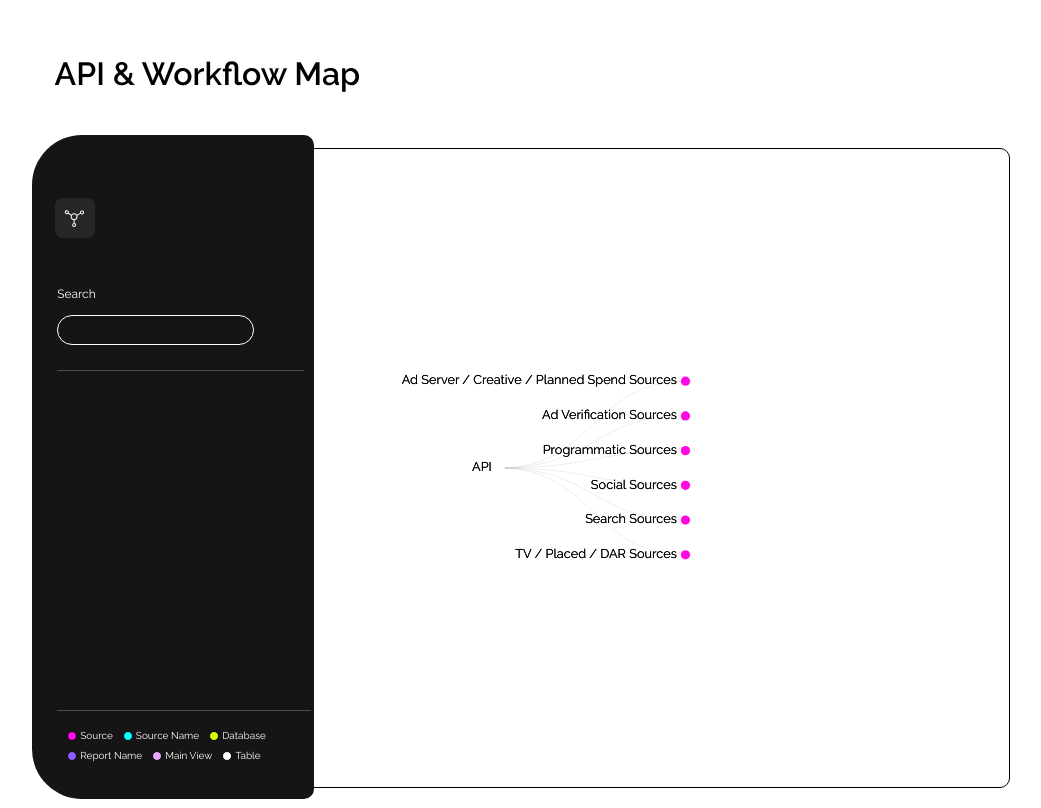
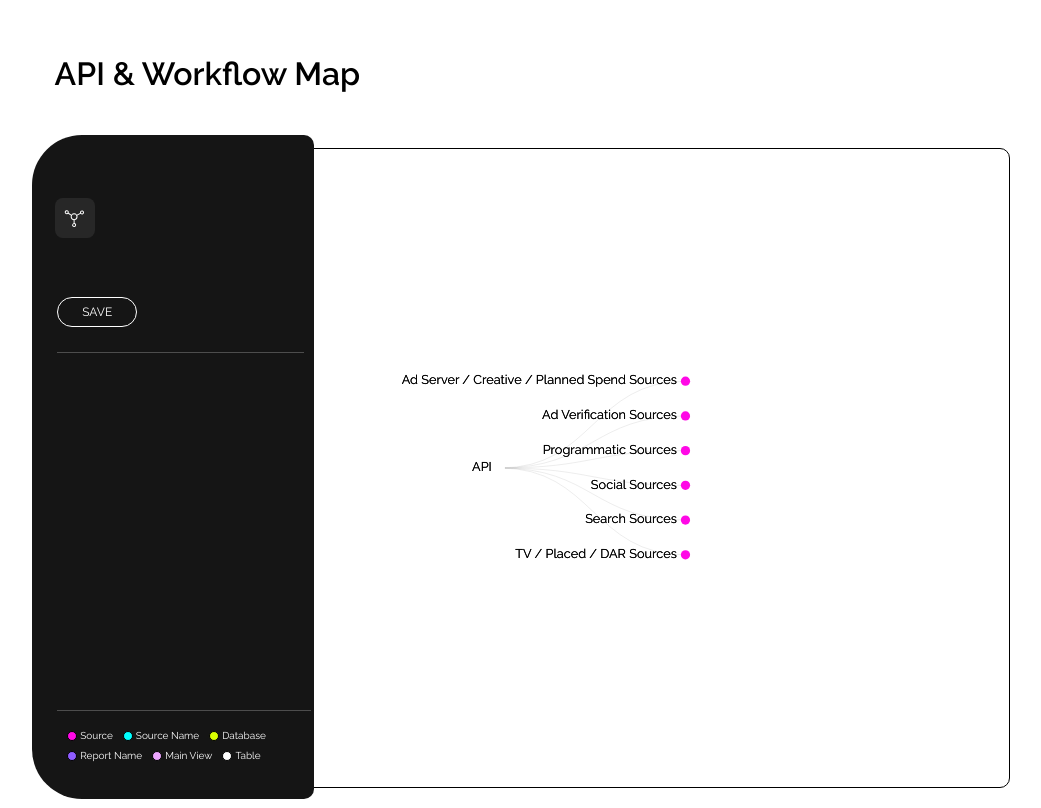
Before and after one commit to BatoolAkbar/workflow-documentation, a React (Create React App) app in the folder my-app/: page / in a window 1280 px wide. Both pictures are taken after a click on the element 158 px from the left and 218 px from the top of the page. Shown: the whole page, without its empty margins (83-1124 px from the left). Built offline with nearby package versions, Linux system fonts and the light colour scheme.

Commit message:
d3v7 and export tree chart

```diff
--- a/my-app/package.json
+++ b/my-app/package.json
@@ -8,12 +8,14 @@
     "@testing-library/user-event": "^13.5.0",
     "bootstrap": "^5.1.3",
     "d3": "^7.4.0",
+    "export-to-csv": "^0.2.1",
     "jquery": "^3.6.0",
     "react": "^18.2.0",
     "react-bootstrap": "^2.4.0",
     "react-dom": "^18.2.0",
     "react-html2pdf": "^1.0.1",
     "react-scripts": "5.0.1",
+    "save-svg-as-png": "^1.4.17",
     "web-vitals": "^2.1.4"
   },
   "scripts": {
--- a/my-app/src/Chart.js
+++ b/my-app/src/Chart.js
@@ -24,14 +24,6 @@ function Chart(props) {
                 const root = d3.hierarchy(branch);
                 const links = root.links();
                 const nodes = root.descendants();
-
-
-                var colors = ["#ff08e6", "#00ffff", "#d9ff00", "#6924ff", "#f157ff", "white", "white"]
-                var cols = ["Source", "Source Name", "Database Name", "Report Name", "Lookback", "Main View", "Tables"]
-
-                var legend_colorScale = d3.scaleOrdinal()
-                    .domain(cols)
-                    .range(colors)
 
                 function drag(simulation) {
                     function dragstarted(event, d) {
@@ -98,9 +90,6 @@ function Chart(props) {
                 }
 
                 function circleSize(d) {
-                    if (d.data.name == 'API') {
-                        return 35
-                    }
                     if (d.data.source) {
                         return 20
                     } if (d.data.source_name) {
@@ -130,12 +119,14 @@ function Chart(props) {
                     if (d.data.report_name) {
                         return d.data.report_name
                     }
+                    if (d.data.db_name) {
+                        return d.data.db_name
+                    }
+
                 }
 
 
                 function tooltip(d) {
-                    console.log(d)
-
                     if (d.data.report_name) {
                         return d.data.name  + "<br>" + "Lookback: " + d.data.lookback + " days"
                     }
@@ -147,7 +138,6 @@ function Chart(props) {
 
 
                 function nodePathText(d) {
-                    console.log(d)
                     if (d.data.source) {
                         return `<span class="node-path-title">Selected Node Path:</span><div class="node-text"> <div class="node-key node-key-source"></div> ${d.data.name} </div>`
                     }
--- /dev/null
+++ b/my-app/src/Search.js
@@ -0,0 +1,12 @@
+function Search() {
+
+
+
+    return (
+        <div id="search"></div>
+
+    )
+
+}
+
+export default Search;
--- a/my-app/src/Toolbar.js
+++ b/my-app/src/Toolbar.js
@@ -1,10 +1,28 @@
 import React from 'react';
 import Legend from './Legend'
+import Search from './Search'
 import './style.css';
 import 'bootstrap/dist/css/bootstrap.min.css';
 
 
 function Toolbar(props) {
+  const saveSvgAsPng = require('save-svg-as-png')
+  const imageOptions = {
+    scale: 1,
+    encoderOptions: 0.8,
+    backgroundColor: 'white',
+    encoderType: 'JPEG',
+    width: window.innerWidth,
+    height: window.innerHeight,
+    top: -window.innerHeight/2,
+    left: -window.innerWidth/6,
+  }
+
+
+  const handleClick = () => {
+    saveSvgAsPng.saveSvgAsPng(document.getElementById('tree'), 'shapes.png', imageOptions);
+  };
+
 
   if (props.view == "layout") {
     return (
@@ -36,15 +54,22 @@ function Toolbar(props) {
     );
 
   } else if (props.view == "tree") {
+
     return (
       <div>
         <div className="toolbar">
           <div className="filter-container">
             <div className="search">
-              <span>Search</span>
-              <input type="search" id="search"></input>
+            {/* <Search /> */}
+
+              {/* <span>Search</span>
+              <input type="search" id="search"></input> */}
             </div>
 
+
+            <button className="save-btn" onClick={handleClick}>
+              SAVE
+            </button>
           </div>
           <Legend />
         </div>
--- a/my-app/src/Tree.js
+++ b/my-app/src/Tree.js
@@ -4,7 +4,10 @@ import * as d3 from "d3";
 import './style.css';
 
 
+
 function Tree(props) {
+
+
     // code from Mike Bostock example of Collapsible Tree: https://observablehq.com/@d3/collapsible-tree
     const ref = useD3(
         () => {
@@ -167,7 +170,7 @@ function Tree(props) {
 
                     svg.call(d3.zoom()
                         .extent([[0, 0], [width, height]])
-                        .scaleExtent([-5, 10])
+                        .scaleExtent([0, 10])
                         .on("zoom", zoomed));
 
                     function zoomed(event, d) {
@@ -175,18 +178,13 @@ function Tree(props) {
                         gLink.attr("transform", event.transform);
 
                     }
-
-
-
                 }
 
                 update(root);
+            }
+        }, []
+    )
 
-            }
-
-        }, []
-
-    )
     return (
         <div>
             <svg id="tree"></svg>
--- a/my-app/src/style.css
+++ b/my-app/src/style.css
@@ -155,6 +155,24 @@ input[type="search"]::-webkit-search-results-decoration {
   display: none;
 }
 
+.save-btn{
+  font-family: 'Raleway', sans-serif;
+  font-size: 12px;
+  width: 80px;
+  padding: 5px 0px 5px 0px;
+  border: none;
+  color: white;
+  border: 0.5px solid white;
+  border-radius: 20px;
+  background-color: transparent;
+  margin-top: 12px;
+}
+
+.save-btn:hover{
+  background-color: rgb(255, 255, 255, 0.08);
+
+}
+
 #legend {
   font-family: 'Raleway', sans-serif;
   font-size: 10px;
```
Also changed, not shown: 1 other file (tests, documents, lock files or other folders).
